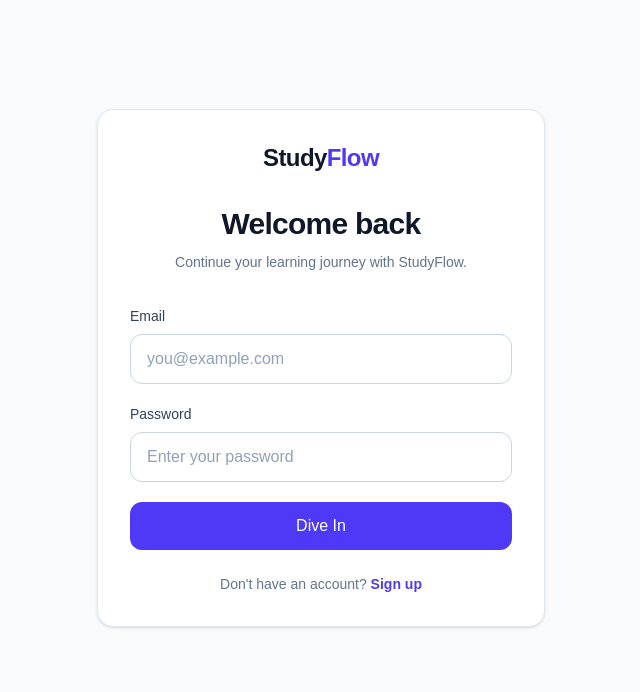
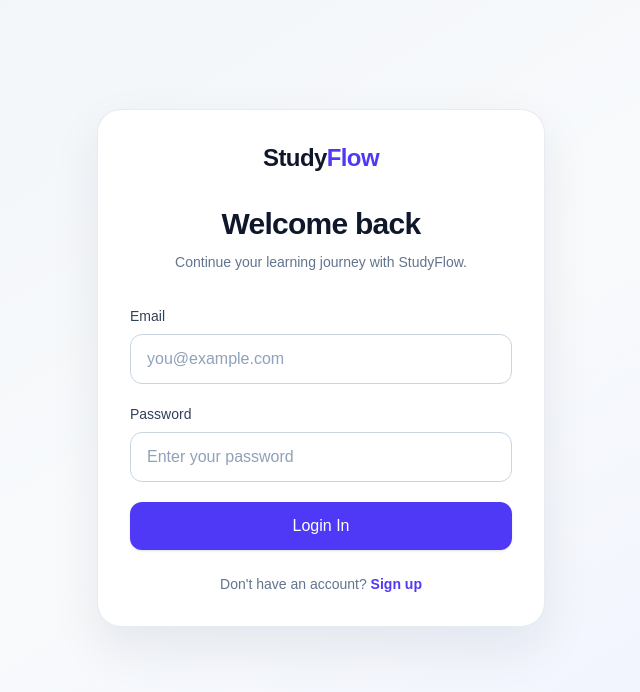
Before and after one commit to MeghanaReddyG7/StudyFlow, a Next.js app: page /login in a window 1280 px wide. Shown: the top 692 px of the page, without its empty margins (319-959 px from the left). Built offline with nearby package versions, Linux system fonts and the light colour scheme.

Commit message:
Polish login page

```diff
--- a/app/login/page.tsx
+++ b/app/login/page.tsx
@@ -7,14 +7,14 @@ import StudyFlowLogo from "@/components/StudyFlowLogo";
 export default function LoginPage() {
   const router = useRouter();
 
-  const handleDiveIn = () => {
+  const handleLogin = () => {
     router.push("/dashboard");
   };
 
   return (
-    <main className="min-h-screen bg-slate-50 px-6 py-12">
+    <main className="min-h-screen bg-gradient-to-br from-slate-100 via-slate-50 to-indigo-50 px-6 py-12">
       <div className="mx-auto flex min-h-[80vh] w-full max-w-md items-center">
-        <div className="w-full rounded-2xl border border-slate-200 bg-white p-8 shadow-sm">
+        <div className="w-full rounded-3xl border border-slate-200/80 bg-white p-8 shadow-[0_20px_50px_rgba(15,23,42,0.08)]">
           <div className="text-center">
             <StudyFlowLogo href="/" className="text-2xl" />
 
@@ -30,7 +30,7 @@ export default function LoginPage() {
           <form
             onSubmit={(e) => {
               e.preventDefault();
-              handleDiveIn();
+              handleLogin();
             }}
             className="mt-8 space-y-5"
           >
@@ -46,7 +46,7 @@ export default function LoginPage() {
                 id="email"
                 type="email"
                 placeholder="you@example.com"
-                className="mt-2 w-full rounded-xl border border-slate-300 px-4 py-3 text-slate-900 outline-none transition placeholder:text-slate-400 focus:border-indigo-500 focus:ring-2 focus:ring-indigo-100"
+                className="mt-2 w-full rounded-xl border border-slate-300 px-4 py-3 text-slate-900 outline-none transition placeholder:text-slate-400 focus:border-indigo-500 focus:ring-4 focus:ring-indigo-100/70"
               />
             </div>
 
@@ -62,15 +62,15 @@ export default function LoginPage() {
                 id="password"
                 type="password"
                 placeholder="Enter your password"
-                className="mt-2 w-full rounded-xl border border-slate-300 px-4 py-3 text-slate-900 outline-none transition placeholder:text-slate-400 focus:border-indigo-500 focus:ring-2 focus:ring-indigo-100"
+                className="mt-2 w-full rounded-xl border border-slate-300 px-4 py-3 text-slate-900 outline-none transition placeholder:text-slate-400 focus:border-indigo-500 focus:border-indigo-500 focus:ring-4 focus:ring-indigo-100/70"
               />
             </div>
 
             <button
               type="submit"
-              className="w-full rounded-xl bg-indigo-600 px-4 py-3 font-semibold text-white transition hover:bg-indigo-700"
+              className="w-full rounded-xl bg-indigo-600 px-4 py-3 font-semibold text-white shadow-sm transition-all duration-200 hover:-translate-y-0.5 hover:bg-indigo-700 hover:shadow-md focus-visible:outline-2 focus-visible:outline-offset-2 focus-visible:outline-indigo-500 active:translate-y-0"
             >
-              Dive In
+              Login In
             </button>
           </form>
 
```
